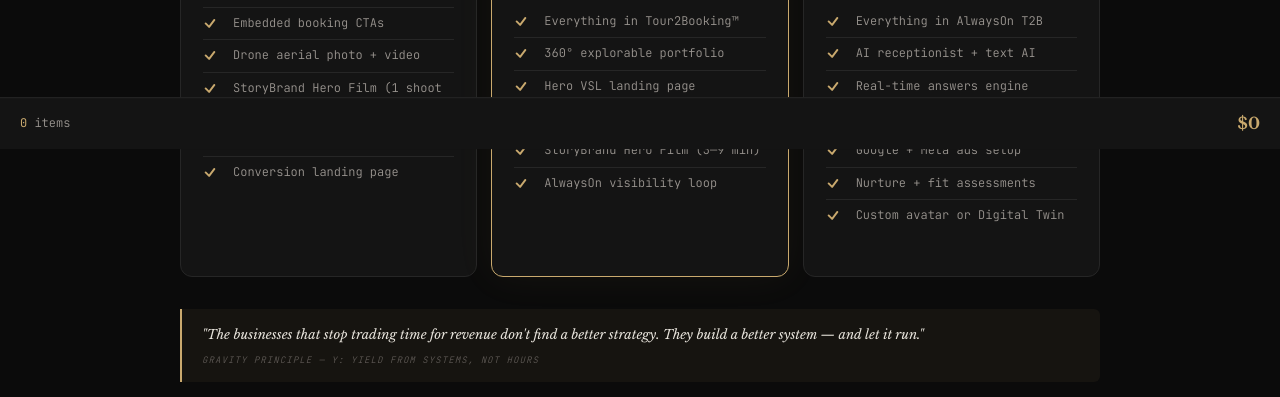
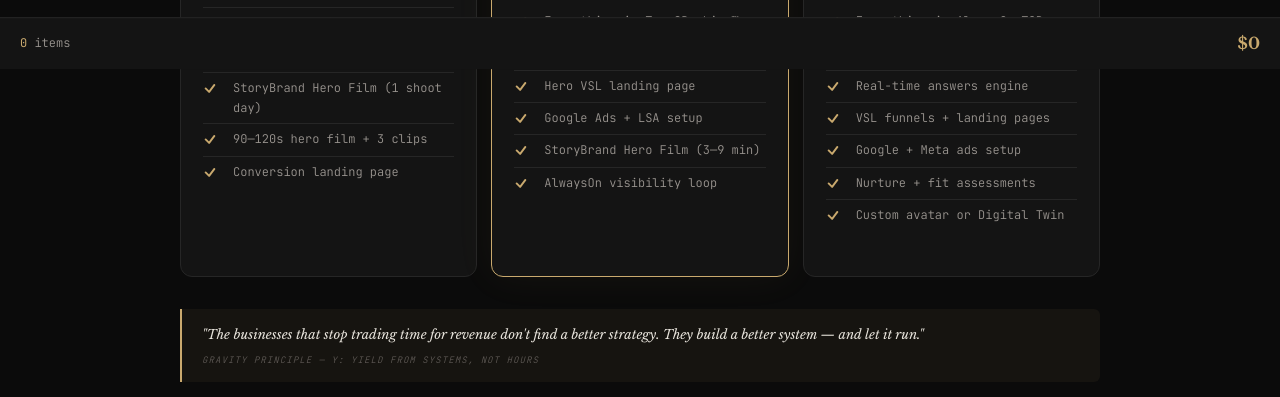
Before and after one commit to ZDJ-VENTURES888/rsd-qualify, a website: page public/pages/rsd-funnel-page-08-packages.html in a window 1280 px wide. Shown: the part 703-1100 px from the top of the page. Drawn offline with nearby package versions, Linux system fonts and the light colour scheme.

Commit message:
fix: raise cart pill on Pages 8 and 10 to clear chat widget overlap
Same fix applied to Page 9 in commit afc93b2 - changes the cart's
fixed bottom position from 0 to 80px so the running-total cart
indicator sits above the third-party chat widget instead of being
obscured by it.

Now consistent across all three funnel commit-zone pages (8, 9, 10).
The 80px clearance leaves room for the chat bubble's default 20px
bottom position with ~60px gap between them.

```diff
--- a/public/pages/rsd-funnel-page-08-packages.html
+++ b/public/pages/rsd-funnel-page-08-packages.html
@@ -55,7 +55,7 @@
 .bgh{background:transparent;color:var(--td);border:1px solid var(--br)}.bgh:hover{border-color:var(--td);color:var(--tx)}
 .br{display:flex;gap:10px;flex-wrap:wrap;margin-top:28px;justify-content:center}
 .mw{display:inline-flex;align-items:center;gap:6px;background:var(--gb);color:var(--grn);font-size:11px;padding:5px 12px;border-radius:16px;margin-top:14px}
-.cart{position:fixed;bottom:0;left:0;right:0;background:var(--s1);border-top:1px solid var(--br);padding:12px 20px;display:flex;align-items:center;justify-content:space-between;z-index:199;transform:translateY(100%);transition:transform .4s cubic-bezier(.4,0,.2,1)}
+.cart{position:fixed;bottom:80px;left:0;right:0;background:var(--s1);border-top:1px solid var(--br);padding:12px 20px;display:flex;align-items:center;justify-content:space-between;z-index:199;transform:translateY(100%);transition:transform .4s cubic-bezier(.4,0,.2,1)}
 .cart.vis{transform:none}
 .cart-i{font-size:12px;color:var(--td)}.cart-i strong{color:var(--gold);font-weight:400}
 .cart-t{font-family:var(--fd);font-size:16px;font-weight:700;color:var(--gold)}
```
